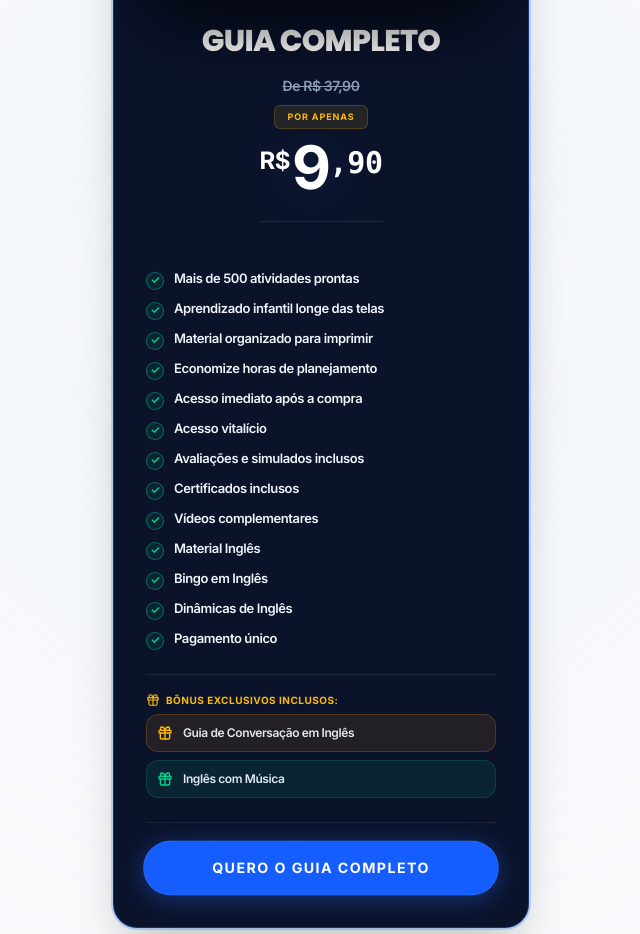
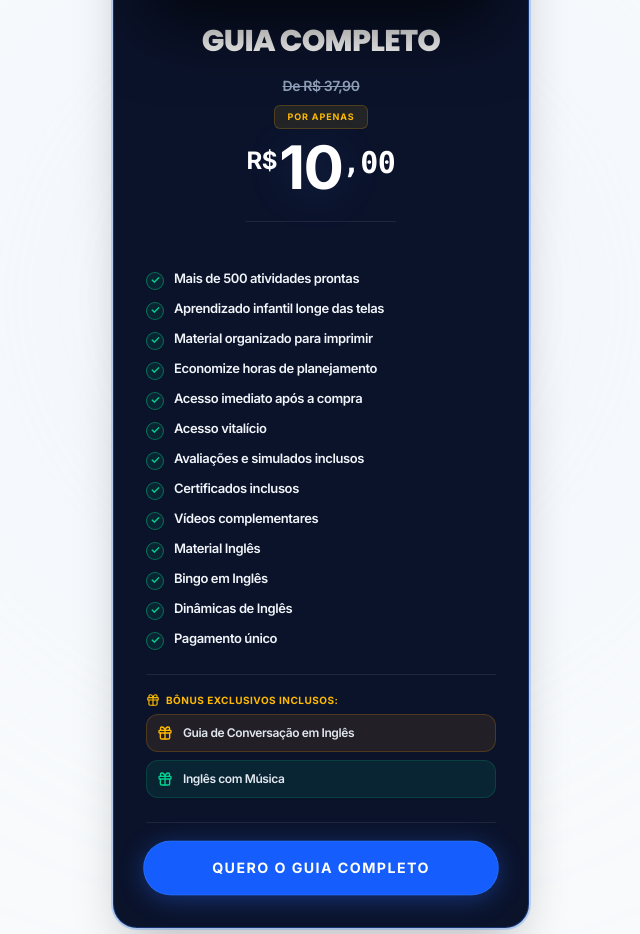
Before and after one commit to tiaraquelsuporte/Tia-Raquel, a React (Vite) app: page / in a window 1280 px wide. Shown: the part 2380-3314 px from the top of the page, without its empty margins (319-959 px from the left). Built offline with nearby package versions, Linux system fonts and the light colour scheme.

Commit message:
feat: update promotional price to R$ 10,00
Adjust the promotional offer value from R$ 9,90 to R$ 10,00 across the landing page components and checkout summary.

```diff
--- a/src/App.tsx
+++ b/src/App.tsx
@@ -233,7 +233,7 @@ export default function App() {
         setIsCheckoutOpen(true);
       }} />
 
-      {/* 4. Oferta (Promocional R$ 9,90) */}
+      {/* 4. Oferta (Promocional R$ 10,00) */}
       <Offer onCtaClick={(plan) => {
         setSelectedPlan(plan);
         setCheckoutStep(1);
@@ -288,7 +288,7 @@ export default function App() {
                   Concluir Inscrição - Exploração Inglês
                 </h3>
                 <p className="text-[10px] text-blue-100 opacity-90 mt-0.5">
-                  Preço Promocional Único: <span className="line-through">{selectedPlan === 'premium' ? 'R$ 67,90' : 'R$ 37,90'}</span> por <strong className="text-yellow-300 text-xs">{selectedPlan === 'premium' ? 'R$ 19,90' : 'R$ 9,90'}</strong>
+                  Preço Promocional Único: <span className="line-through">{selectedPlan === 'premium' ? 'R$ 67,90' : 'R$ 37,90'}</span> por <strong className="text-yellow-300 text-xs">{selectedPlan === 'premium' ? 'R$ 19,90' : 'R$ 10,00'}</strong>
                 </p>
               </div>
 
--- a/src/components/Offer.tsx
+++ b/src/components/Offer.tsx
@@ -101,9 +101,9 @@ export default function Offer({ onCtaClick }: OfferProps) {
                 <div className="flex items-start justify-center text-white font-sans tracking-tight">
                   <span className="text-xl sm:text-2xl font-black mt-2 mr-0.5">R$</span>
                   <span className="text-5xl sm:text-6xl font-black tracking-tight leading-none drop-shadow-[0_4px_20px_rgba(59,130,246,0.15)]">
-                    9
+                    10
                   </span>
-                  <span className="text-2xl sm:text-3xl font-bold mt-2 font-mono">,90</span>
+                  <span className="text-2xl sm:text-3xl font-bold mt-2 font-mono">,00</span>
                 </div>
               </div>
             </div>
```
